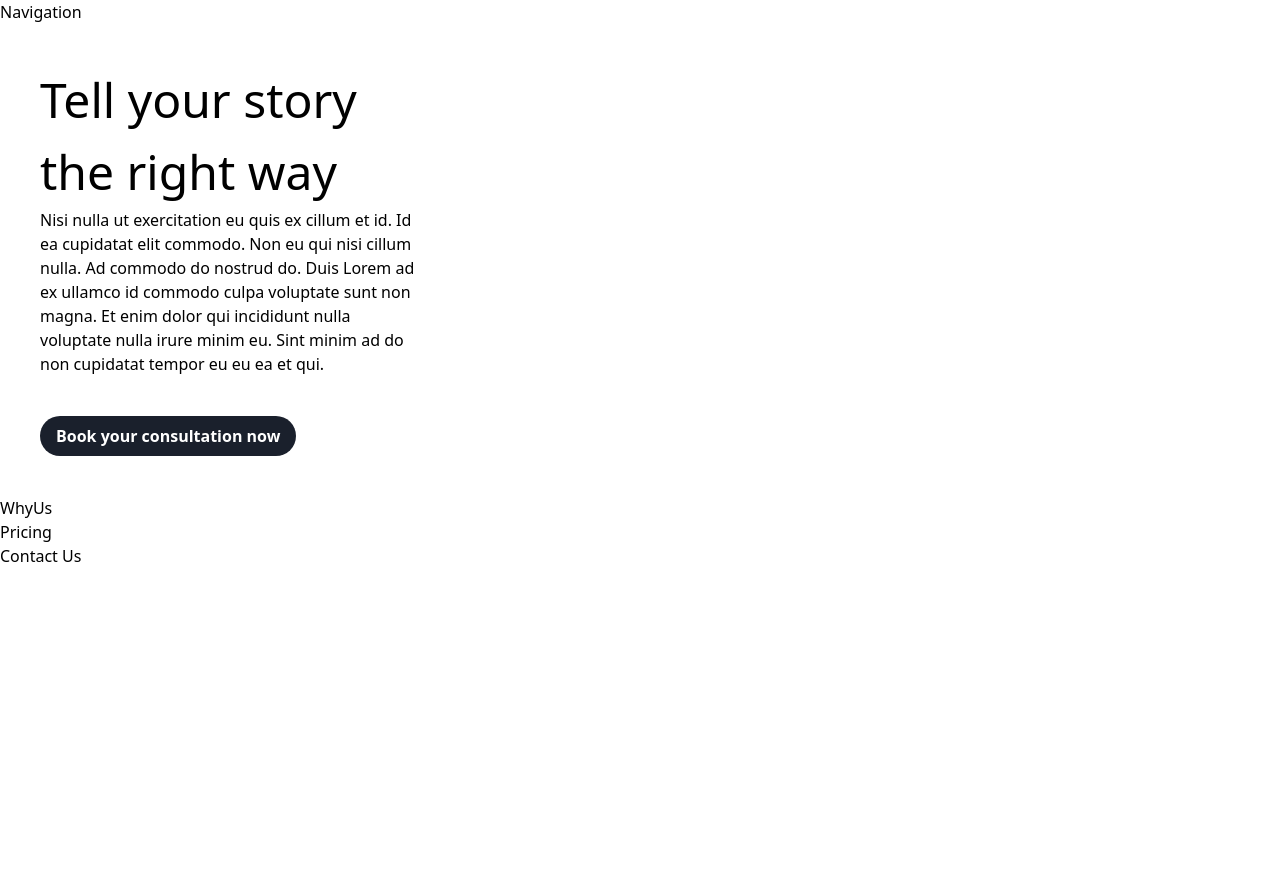
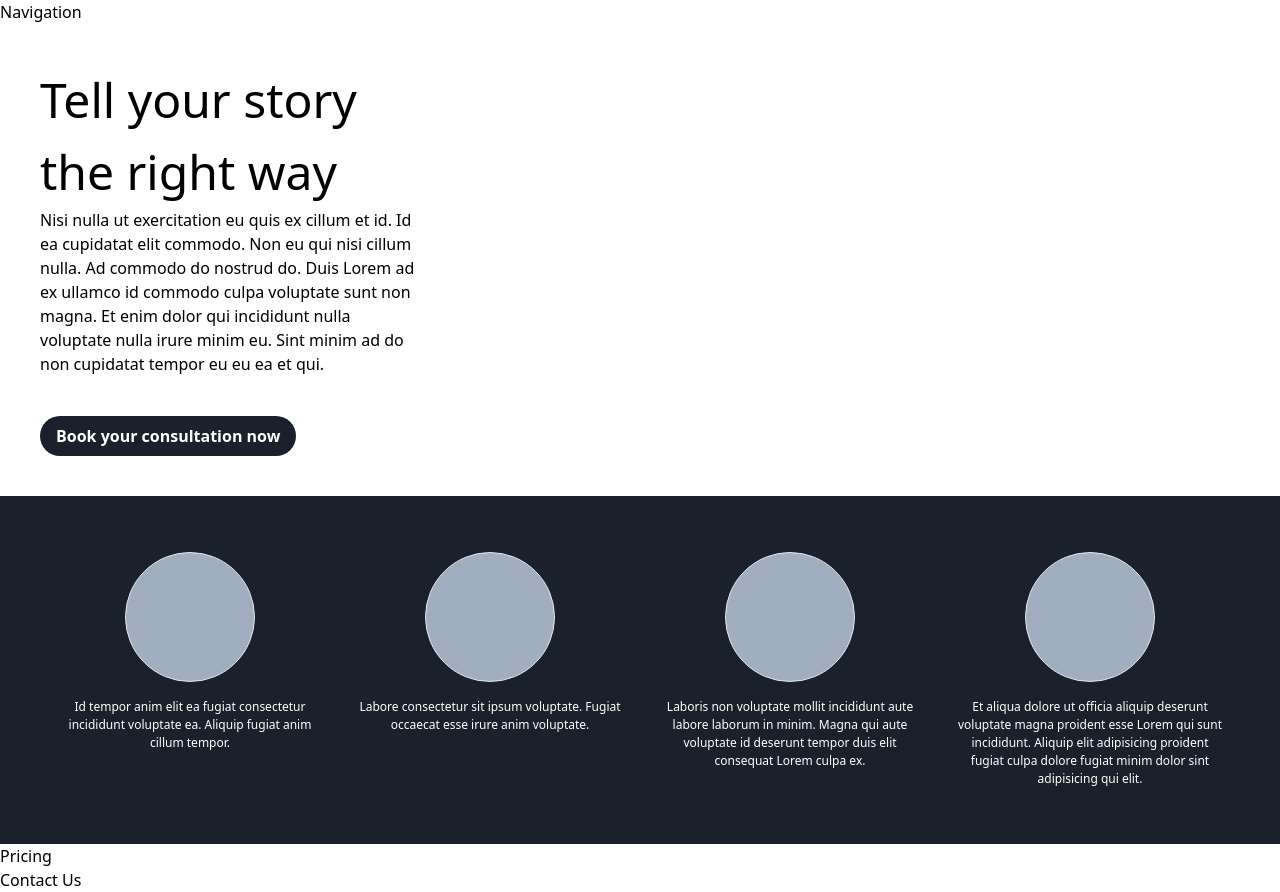
Before and after one commit to akshay-nm/thebstpcompany.com, a React (Create React App) app: page / in a window 1280 px wide. Before the commit the page ends 800 px from the top, so only its background shows below. Built offline with nearby package versions, Linux system fonts and the light colour scheme.

Commit message:
Update WhyUs component

```diff
--- a/src/components/why-us/WhyUs.js
+++ b/src/components/why-us/WhyUs.js
@@ -2,8 +2,23 @@ import React from 'react';
 
 const WhyUs = () => {
   return (
-    <div>
-      WhyUs
+    <div className='p-10 grid grid-cols-1 md:grid-cols-2 lg:grid-cols-4 bg-gray-900 text-white'>
+      <div className='flex flex-col items-center text-center p-4'>
+        <div className='border rounded-full bg-gray-500 p-16'></div>
+        <div className='text-xs w-full max-w-xs mt-4'>Id tempor anim elit ea fugiat consectetur incididunt voluptate ea. Aliquip fugiat anim cillum tempor.</div>
+      </div>
+      <div className='flex flex-col items-center text-center p-4'>
+        <div className='border rounded-full bg-gray-500 p-16'></div>
+        <div className='text-xs w-full max-w-xs mt-4'>Labore consectetur sit ipsum voluptate. Fugiat occaecat esse irure anim voluptate.</div>
+      </div>
+      <div className='flex flex-col items-center text-center p-4'>
+        <div className='border rounded-full bg-gray-500 p-16'></div>
+        <div className='text-xs w-full max-w-xs mt-4'>Laboris non voluptate mollit incididunt aute labore laborum in minim. Magna qui aute voluptate id deserunt tempor duis elit consequat Lorem culpa ex.</div>
+      </div>
+      <div className='flex flex-col items-center text-center p-4'>
+        <div className='border rounded-full bg-gray-500 p-16'></div>
+        <div className='text-xs w-full max-w-xs mt-4'>Et aliqua dolore ut officia aliquip deserunt voluptate magna proident esse Lorem qui sunt incididunt. Aliquip elit adipisicing proident fugiat culpa dolore fugiat minim dolor sint adipisicing qui elit.</div>
+      </div>
     </div>
   );
 };
```
